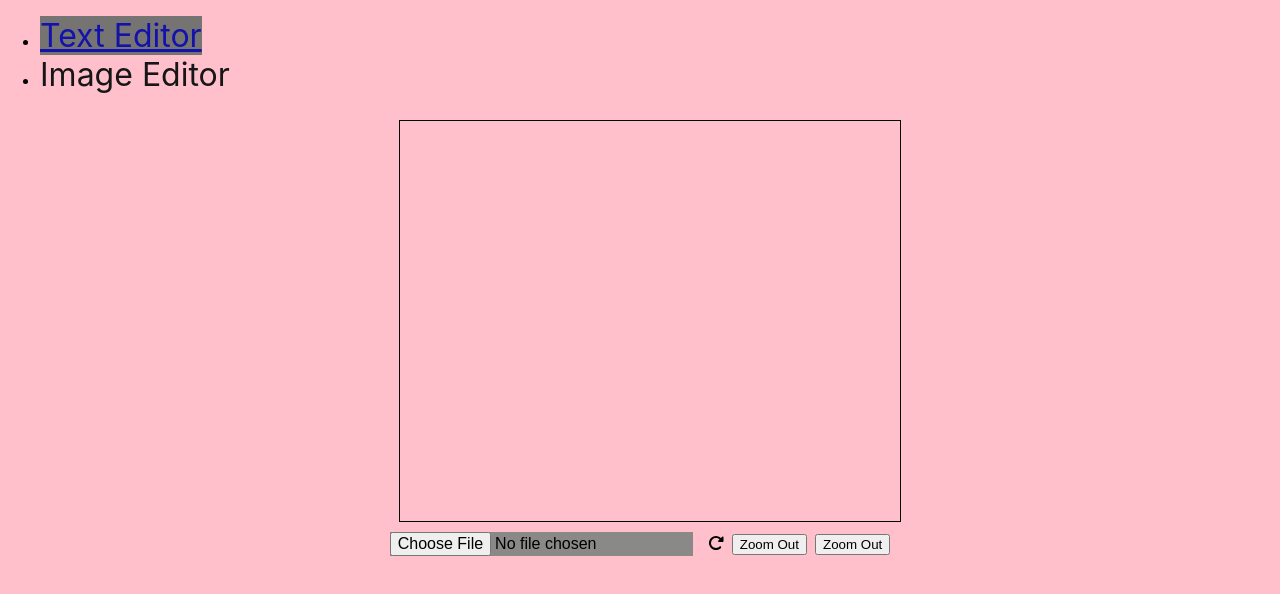
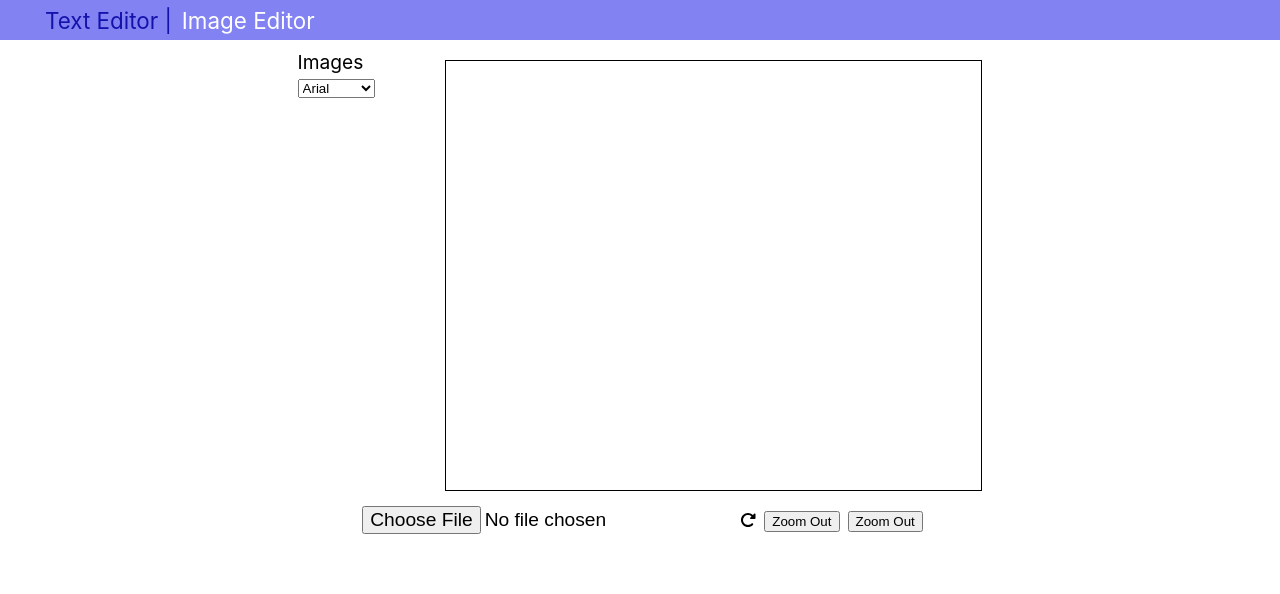
Before and after one commit to azharabbass123/mini-canva, a React (Create React App) app in the folder mini-canva/: page /image in a window 1280 px wide. Shown: the top 594 px of the page. Built offline with nearby package versions, Linux system fonts and the light colour scheme.

Commit message:
Some new icons added

```diff
--- a/mini-canva/src/App.css
+++ b/mini-canva/src/App.css
@@ -1,13 +1,24 @@
 body{
-  background-color: pink;
+  background-color: #fff;
+  margin: 0px;
+  padding: 0px;
 }
 .App {
   text-align: center;
 }
-
-.App-logo {
-  height: 40vmin;
-  pointer-events: none;
+.navbar{
+  background-color: #8282f3;
+  height: 40px;
+  margin-top: 0px;
+  display: flex;
+  align-items: center;
+  margin-bottom: 10px;
+}
+.navbar ul{
+  display: flex;
+  flex-direction: row;
+  align-items: center;
+  list-style-type: none;
 }
 
 /* @media (prefers-reduced-motion: no-preference) {
@@ -17,17 +28,16 @@ body{
 } */
 
 .heading{
-  margin: 5px auto;
   background-color: #282c34;
   text-align: center;
   font-size: 2rem;
   color: rgb(25, 116, 201);
 }
 .nav-item{
-  font-size: 2rem;
-  color: #161618;
-  margin: 2px 0;
+  font-size: 1.4rem;
+  color: #fff;
   text-decoration: none;
+  padding: 5px;
 }
 .nav-item:hover{
   color: #1313ac;
@@ -35,8 +45,6 @@ body{
 }
 .active{
   color: #1313ac;
-  text-decoration: underline;
-  background-color: rgb(117, 116, 115);
 }
 
 .canvas-container{
--- a/mini-canva/src/App.js
+++ b/mini-canva/src/App.js
@@ -13,7 +13,7 @@ function App() {
         <nav className='navbar'>
           <ul>
             <li>
-              <Link className={click ? 'nav-item' : 'nav-item active'} onClick={() => {setClick(false)}} to="/text">Text Editor</Link>
+              <Link className={click ? 'nav-item' : 'nav-item active'} onClick={() => {setClick(false)}} to="/text">Text Editor | </Link>
             </li>
             <li>
               <Link className={click ?'nav-item active' : 'nav-item'} onClick={() =>{setClick(true)}} to="/image">Image Editor</Link>
--- a/mini-canva/src/imageEditer.jsx
+++ b/mini-canva/src/imageEditer.jsx
@@ -64,7 +64,18 @@ const ImageEditor = () => {
 
   return (
     <div className='image-editer-container'>
+      <div className='canvas-image-container'>
+      <label id="image-dropdown-container">
+          Images
+          <select className='iamges-dropdown'>
+            <option value="Arial">Arial</option>
+            <option value="Verdana">Verdana</option>
+            <option value="Helvetica">Helvetica</option>
+            {/* Add more font options */}
+          </select>
+        </label>
       <canvas id="image-canvas" className="myCanvas" ref={canvasRef} width={500} height={400} onClick={() => handleSelectImage(null)} />
+      </div>
       <div>
       <input type="file" accept="image/*" onChange={handleImageUpload} />
         <FontAwesomeIcon className='rotate-icon' onClick={handleRotate}  icon={faRotateRight} />
--- a/mini-canva/src/imageEditerStyles.css
+++ b/mini-canva/src/imageEditerStyles.css
@@ -13,3 +13,17 @@
   .zoom-in-icon{
     margin-right: 8px;
   }
+  .canvas-image-container{
+    display: flex;
+    justify-content: center;
+  }
+  #image-canvas{
+    flex: 5;
+  }
+  #image-dropdown-container{
+    flex: 1;
+    margin-right: 20px;
+  }
+  #image-dropdown-container{
+    font-size: 1.2rem;
+  }
--- a/mini-canva/src/textEditer.jsx
+++ b/mini-canva/src/textEditer.jsx
@@ -36,10 +36,9 @@ const TextEditor = () => {
   return (
     <div className='textCanva-container'>
       <div className='text-controls-container'>
-        <label>
-          Enter your text:
+
           <input className='input-text' type="text" value={text} onChange={handleTextChange} />
-        </label>
+
         <label>
           Font Style:
           <select value={fontStyle} className='font-style' onChange={handleFontStyleChange}>
--- a/mini-canva/src/textEditerStyles.css
+++ b/mini-canva/src/textEditerStyles.css
@@ -7,7 +7,13 @@
     align-items: center;
   }
   input{
-    margin-right: 15px;
-    background-color: rgb(138, 137, 136);
-    font-size: 1rem;
+    margin-right: 10px;
+    border-radius: 10px;
+    font-size: 1.2rem;
+    padding: 5px;
   }
+  .text-controls-container{
+    display: flex;
+    align-items: center;
+
+  }
```
